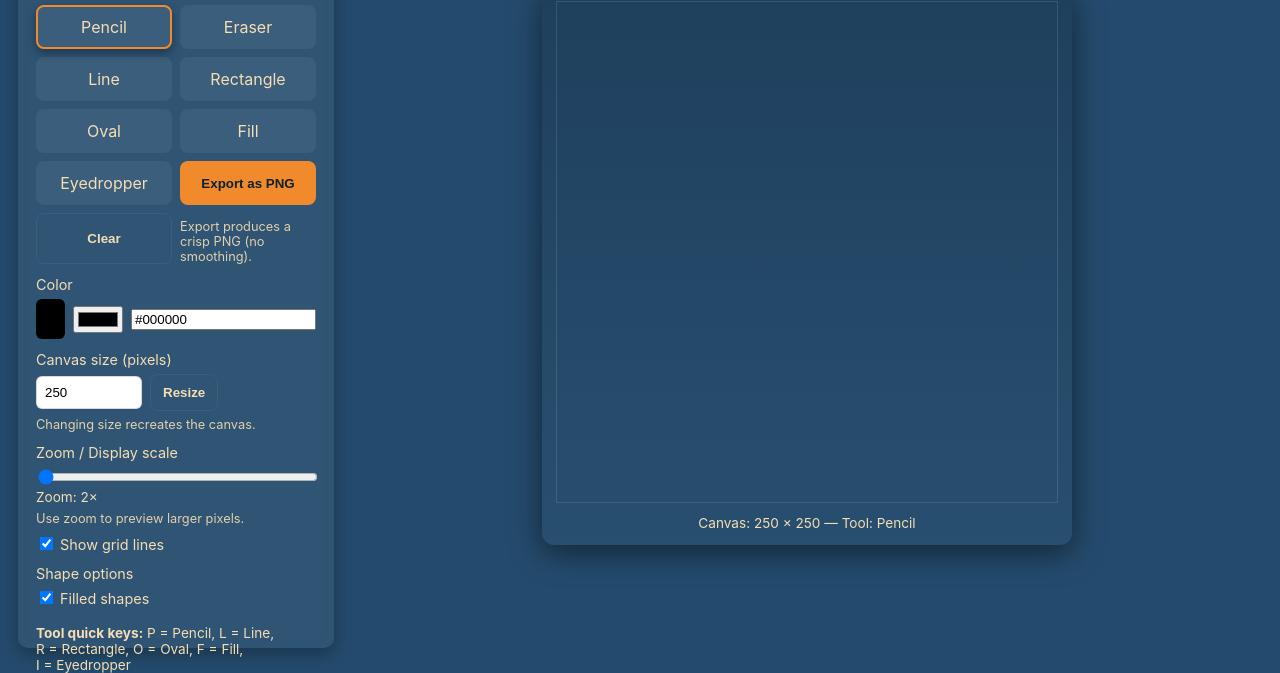
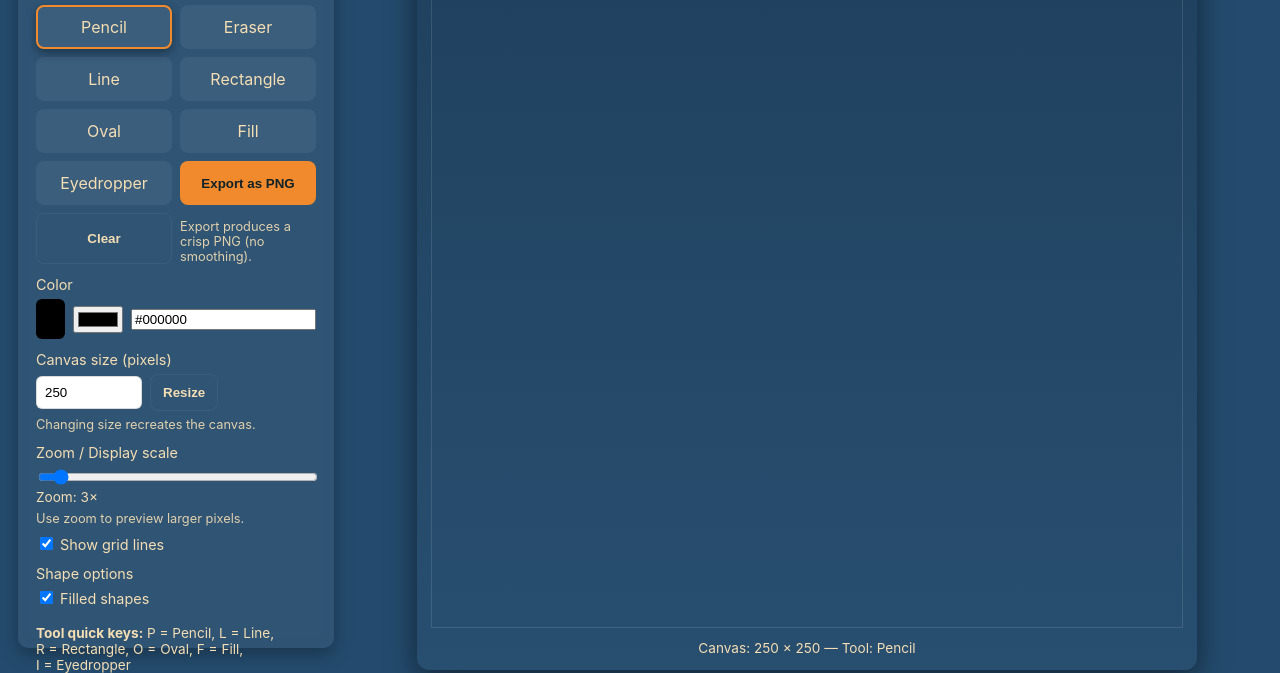
Before and after one commit to Cheze-Burgur/games, a plain HTML site: page games/pixel/index.html in a window 1280 px wide. Shown: the part 134-807 px from the top of the page. Drawn offline with Linux system fonts and the light colour scheme.

Commit message:
Update index.html

```diff
--- a/games/pixel/index.html
+++ b/games/pixel/index.html
@@ -265,8 +265,8 @@
 
             <div class="control">
                 <label>Zoom / Display scale</label>
-                <input id="zoom" type="range" min="2" max="20" value="2" step="0.5" />
-                <div class="small">Zoom: <span id="zoomVal">2×</span></div>
+                <input id="zoom" type="range" min="2" max="20" value="3" step="0.25" />
+                <div class="small">Zoom: <span id="zoomVal">3×</span></div>
                 <div class="hint">Use zoom to preview larger pixels.</div>
                 <label style="margin-top:8px"><input type="checkbox" id="showGrid" checked /> Show grid lines</label>
             </div>
```
